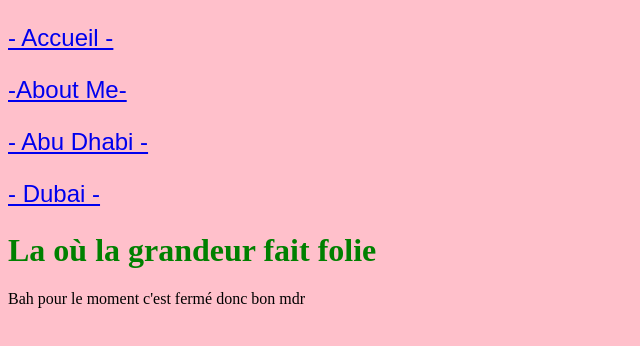
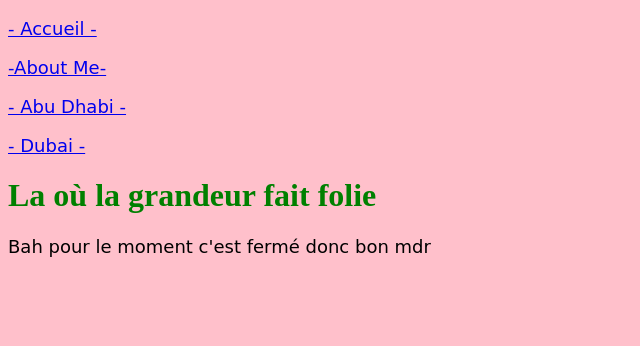
Before and after one commit to Hasphodelle49/hasphodelle49.github.io, a plain HTML site: page Pages/dubai.html in a window 1280 px wide. Shown: the whole page, without its empty margins (0-640 px from the left). Drawn offline with Linux system fonts and the light colour scheme.

Commit message:
curisive btw

```diff
--- a/Pages/style.css
+++ b/Pages/style.css
@@ -13,3 +13,9 @@ h1
 {
   color: green
 }
+
+p
+{
+  font-family: cursive;
+  font-size: large
+}
```
